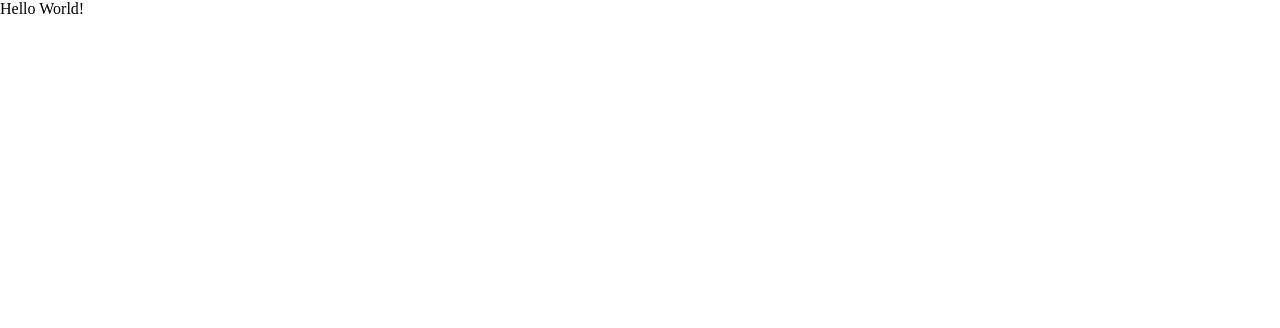
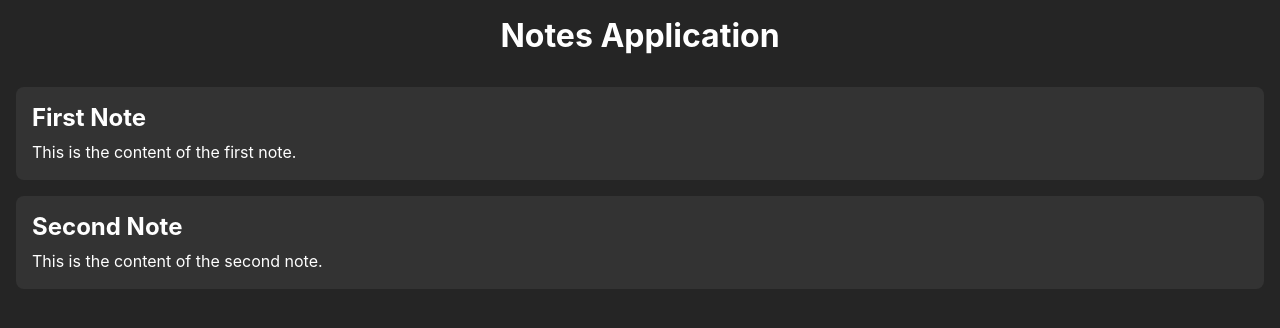
Before and after one commit to abdulkareem25/rest-api, a React (Vite) app in the folder frontend/: page / in a window 1280 px wide. Shown: the top 328 px of the page. Built offline with nearby package versions, Linux system fonts and the light colour scheme.

Commit message:
frontend created

```diff
--- a/frontend/src/App.jsx
+++ b/frontend/src/App.jsx
@@ -1,9 +1,27 @@
 import React from 'react'
+import { useState, useEffect } from 'react'
 
 const App = () => {
+  const [notes, setNotes] = useState([]);
+
+  useEffect(() => {
+    setNotes([
+      { id: 1, title: "First Note", desc: "This is the content of the first note." },
+      { id: 2, title: "Second Note", desc: "This is the content of the second note." }
+    ]);
+  }, []);
+
   return (
-    <div>
-      Hello World!
+    <div className='app'>
+      <h1>Notes Application</h1>
+      <div className='notes-list'>
+        {notes.map(note => (
+          <div key={note.id} className='note'>
+            <h2>{note.title}</h2>
+            <p>{note.desc}</p>
+          </div>
+        ))}
+      </div>
     </div>
   )
 }
--- a/frontend/src/index.css
+++ b/frontend/src/index.css
@@ -9,3 +9,45 @@ body {
   height: 100%;
   width: 100%;
 }
+
+body {
+  font-family: -apple-system, BlinkMacSystemFont, 'Segoe UI', Roboto,
+    'Helvetica Neue', Arial, sans-serif;
+  background-color: #252525;
+  color: #ffffff;
+}
+
+.app {
+  height: 100%;
+  display: flex;
+  flex-direction: column;
+}
+
+h1 {
+  text-align: center;
+  font-size: 2rem;
+  padding: 1rem;
+}
+
+.notes-list {
+  flex: 1;
+  overflow-y: auto;
+  padding: 1rem;
+}
+
+.note {
+  background-color: #333333;
+  border-radius: 8px;
+  padding: 1rem;
+  margin-bottom: 1rem;
+}
+
+.note h2 {
+  font-size: 1.5rem;
+  margin-bottom: 0.5rem;
+}
+
+.note p {
+  font-size: 1rem;
+  line-height: 1.5;
+}
```
